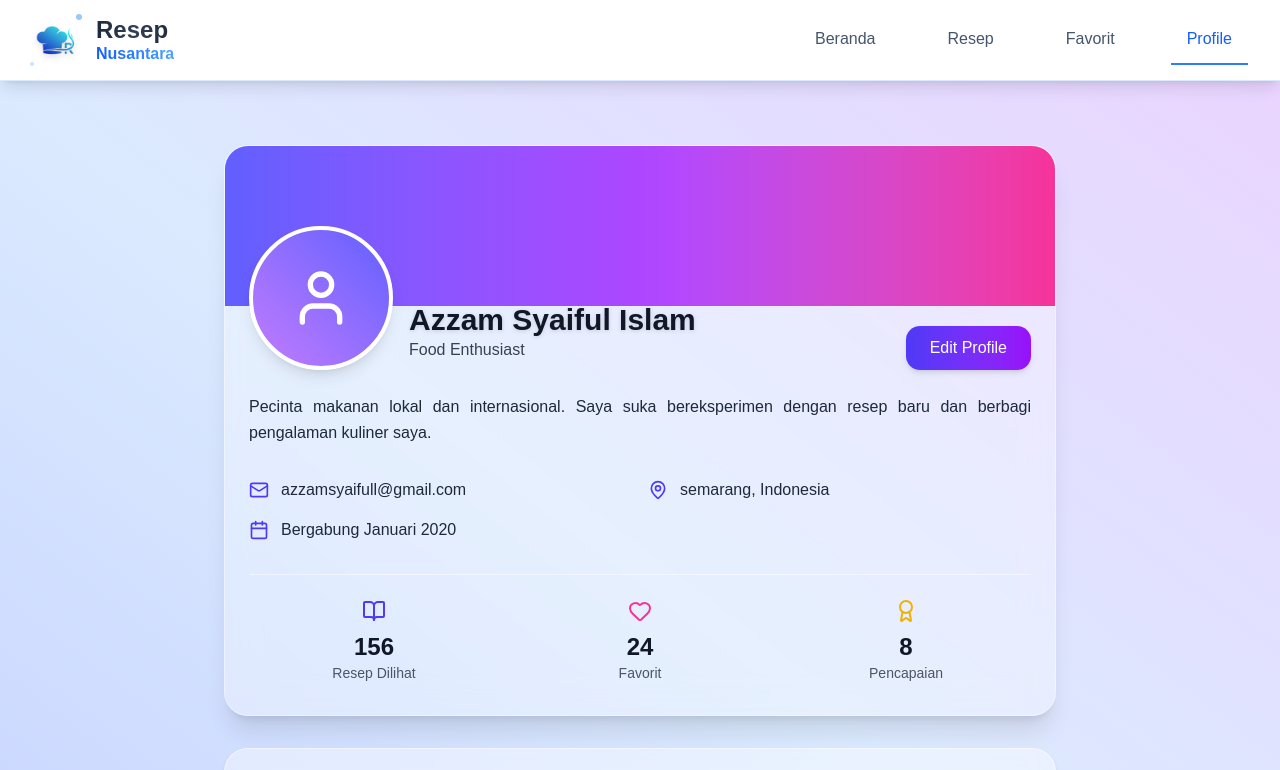
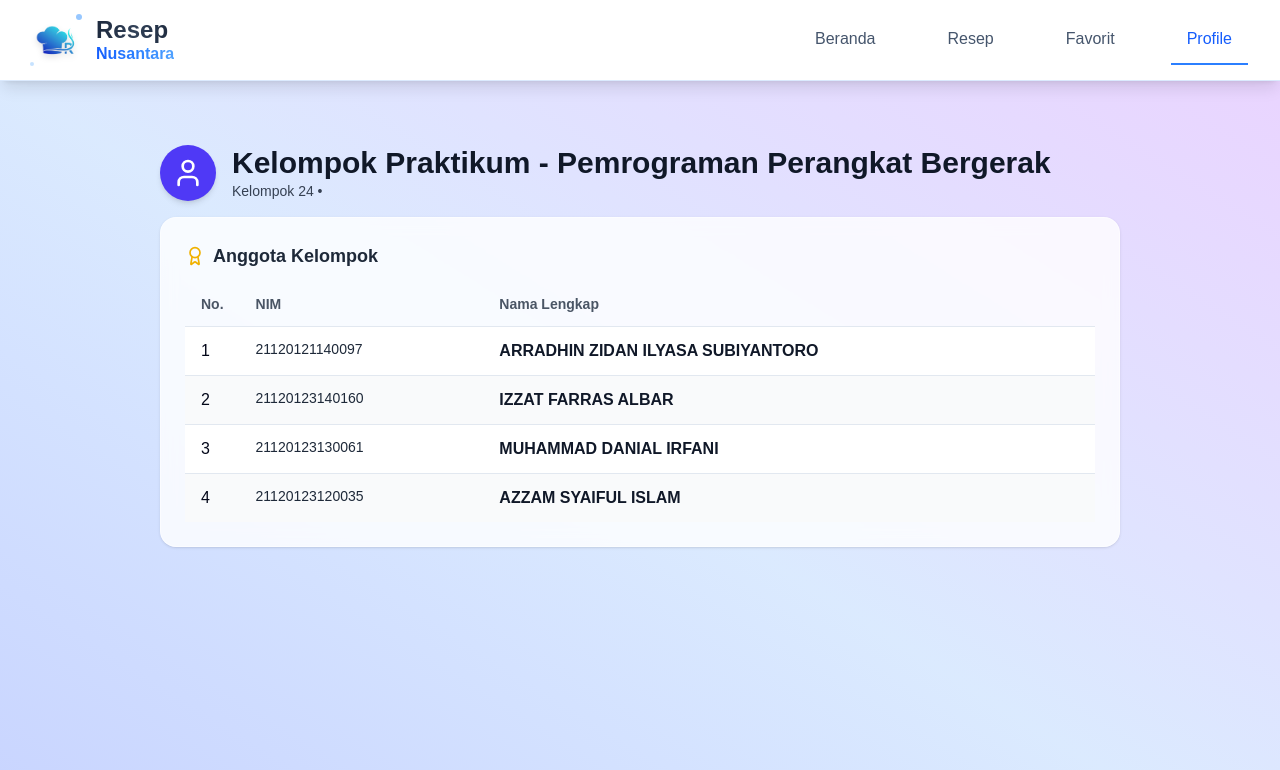
Before and after one commit to azzm04/Resep-Nusantara-PRAK_PPB, a React (Vite) app: page /profile in a window 1280 px wide. Shown: the top 770 px of the page. Built offline with nearby package versions, Linux system fonts and the light colour scheme.

Commit message:
feat: change ProfilePage

```diff
--- a/src/pages/ProfilePage.jsx
+++ b/src/pages/ProfilePage.jsx
@@ -1,107 +1,56 @@
-import { User, Mail, MapPin, Calendar, Award, Heart, BookOpen } from 'lucide-react';
+import { User, Award } from 'lucide-react';
 
 export default function ProfilePage() {
-  const userData = {
-    name: "Azzam Syaiful Islam",
-    email: "azzamsyaifull@gmail.com",
-    location: "semarang, Indonesia",
-    joinDate: "Januari 2020",
-    bio: "Pecinta makanan lokal dan internasional. Saya suka bereksperimen dengan resep baru dan berbagi pengalaman kuliner saya.",
-    stats: {
-      recipesViewed: 156,
-      favoriteRecipes: 24,
-      achievements: 8
-    }
+  const kelompok = {
+    title: 'Kelompok Praktikum - Pemrograman Perangkat Bergerak',
+    code: 'Kelompok 24',
+    members: [
+      { nim: '21120121140097', name: 'ARRADHIN ZIDAN ILYASA SUBIYANTORO' },
+      { nim: '21120123140160', name: 'IZZAT FARRAS ALBAR' },
+      { nim: '21120123130061', name: 'MUHAMMAD DANIAL IRFANI' },
+      { nim: '21120123120035', name: 'AZZAM SYAIFUL ISLAM' }
+    ]
   };
 
   return (
     <div className="min-h-screen bg-gradient-to-tr from-indigo-200 via-blue-100 to-purple-200 flex justify-center items-start pt-16 pb-20">
-      <div className="max-w-4xl w-full mx-auto px-4 md:px-8">
-
-        {/* Profile Card */}
-        <div className="relative backdrop-blur-lg bg-white/30 border border-white/40 rounded-3xl shadow-xl overflow-hidden mb-8">
-          {/* Header */}
-          <div className="h-40 bg-gradient-to-r from-indigo-500 via-purple-500 to-pink-500"></div>
-
-          {/* Info Section */}
-          <div className="px-6 pb-8">
-            <div className="flex flex-col md:flex-row md:items-end md:justify-between -mt-20">
-              <div className="flex items-end gap-4">
-                <div className="w-36 h-36 rounded-full border-4 border-white bg-gradient-to-tr from-purple-400 to-indigo-500 flex items-center justify-center shadow-lg">
-                  <User className="w-16 h-16 text-white" />
-                </div>
-                <div className="pb-2">
-                  <h1 className="text-3xl font-extrabold text-gray-900 drop-shadow-sm">
-                    {userData.name}
-                  </h1>
-                  <p className="text-gray-700">Food Enthusiast</p>
-                </div>
-              </div>
-              <button className="mt-6 md:mt-0 px-6 py-2.5 bg-gradient-to-r from-indigo-600 to-purple-600 text-white rounded-xl shadow-md hover:shadow-lg hover:scale-105 transition-all">
-                Edit Profile
-              </button>
+      <div className="max-w-5xl w-full mx-auto px-4 md:px-8">
+        <div className="mb-8">
+          <div className="flex items-center gap-4 mb-4">
+            <div className="w-14 h-14 rounded-full bg-indigo-600 text-white flex items-center justify-center shadow-md">
+              <User className="w-8 h-8" />
             </div>
-
-            {/* Bio */}
-            <p className="text-gray-800 mt-6 mb-8 leading-relaxed text-justify">
-              {userData.bio}
-            </p>
-
-            {/* Info List */}
-            <div className="grid grid-cols-1 sm:grid-cols-2 gap-4 text-gray-800">
-              <div className="flex items-center gap-3">
-                <Mail className="w-5 h-5 text-indigo-600" />
-                <span>{userData.email}</span>
-              </div>
-              <div className="flex items-center gap-3">
-                <MapPin className="w-5 h-5 text-indigo-600" />
-                <span>{userData.location}</span>
-              </div>
-              <div className="flex items-center gap-3 sm:col-span-2">
-                <Calendar className="w-5 h-5 text-indigo-600" />
-                <span>Bergabung {userData.joinDate}</span>
-              </div>
-            </div>
-
-            {/* Stats */}
-            <div className="grid grid-cols-3 gap-4 mt-8 border-t border-white/50 pt-6">
-              {[
-                { icon: <BookOpen className="w-6 h-6 text-indigo-600" />, value: userData.stats.recipesViewed, label: "Resep Dilihat" },
-                { icon: <Heart className="w-6 h-6 text-pink-500" />, value: userData.stats.favoriteRecipes, label: "Favorit" },
-                { icon: <Award className="w-6 h-6 text-yellow-500" />, value: userData.stats.achievements, label: "Pencapaian" }
-              ].map((item, i) => (
-                <div key={i} className="text-center">
-                  <div className="flex justify-center mb-2">{item.icon}</div>
-                  <p className="text-2xl font-bold text-gray-900">{item.value}</p>
-                  <p className="text-sm text-gray-600">{item.label}</p>
-                </div>
-              ))}
+            <div>
+              <h1 className="text-2xl md:text-3xl font-bold text-gray-900">{kelompok.title}</h1>
+              <p className="text-sm text-gray-700">{kelompok.code} • {kelompok.supervisor}</p>
             </div>
           </div>
-        </div>
 
-        {/* Achievements */}
-        <div className="backdrop-blur-md bg-white/40 border border-white/50 rounded-3xl shadow-md p-6">
-          <h2 className="text-2xl font-bold text-gray-900 mb-4 flex items-center gap-2">
-            <Award className="w-6 h-6 text-yellow-500" />
-            Pencapaian
-          </h2>
-          <div className="grid grid-cols-2 md:grid-cols-4 gap-4">
-            {[
-              { name: "Pemula", icon: "🌟", desc: "Lihat 10 resep" },
-              { name: "Explorer", icon: "🗺️", desc: "Lihat 50 resep" },
-              { name: "Chef", icon: "👨‍🍳", desc: "Lihat 100 resep" },
-              { name: "Foodie", icon: "🍜", desc: "Simpan 20 favorit" }
-            ].map((achv, i) => (
-              <div
-                key={i}
-                className="p-5 rounded-2xl text-center bg-gradient-to-br from-white/60 to-purple-50 hover:from-purple-100 hover:to-white/70 border border-white/50 shadow-sm hover:shadow-md transition-all"
-              >
-                <div className="text-4xl mb-2">{achv.icon}</div>
-                <p className="font-semibold text-gray-900">{achv.name}</p>
-                <p className="text-xs text-gray-600 mt-1">{achv.desc}</p>
-              </div>
-            ))}
+          <div className="bg-white/80 backdrop-blur-sm border border-white/50 rounded-2xl shadow-sm p-6">
+            <h2 className="text-lg font-semibold text-gray-800 mb-3 flex items-center gap-2">
+              <Award className="w-5 h-5 text-yellow-500" /> Anggota Kelompok
+            </h2>
+
+            <div className="overflow-x-auto">
+              <table className="w-full text-left table-auto">
+                <thead>
+                  <tr className="text-sm text-gray-600">
+                    <th className="py-3 px-4">No.</th>
+                    <th className="py-3 px-4">NIM</th>
+                    <th className="py-3 px-4">Nama Lengkap</th>
+                  </tr>
+                </thead>
+                <tbody>
+                  {kelompok.members.map((m, i) => (
+                    <tr key={m.nim} className={`border-t ${i % 2 === 0 ? 'bg-white' : 'bg-gray-50'}`}>
+                      <td className="py-3 px-4 align-top w-12">{i + 1}</td>
+                      <td className="py-3 px-4 align-top font-mono text-sm text-gray-800">{m.nim}</td>
+                      <td className="py-3 px-4 align-top text-gray-900 font-semibold">{m.name}</td>
+                    </tr>
+                  ))}
+                </tbody>
+              </table>
+            </div>
           </div>
         </div>
       </div>
```
